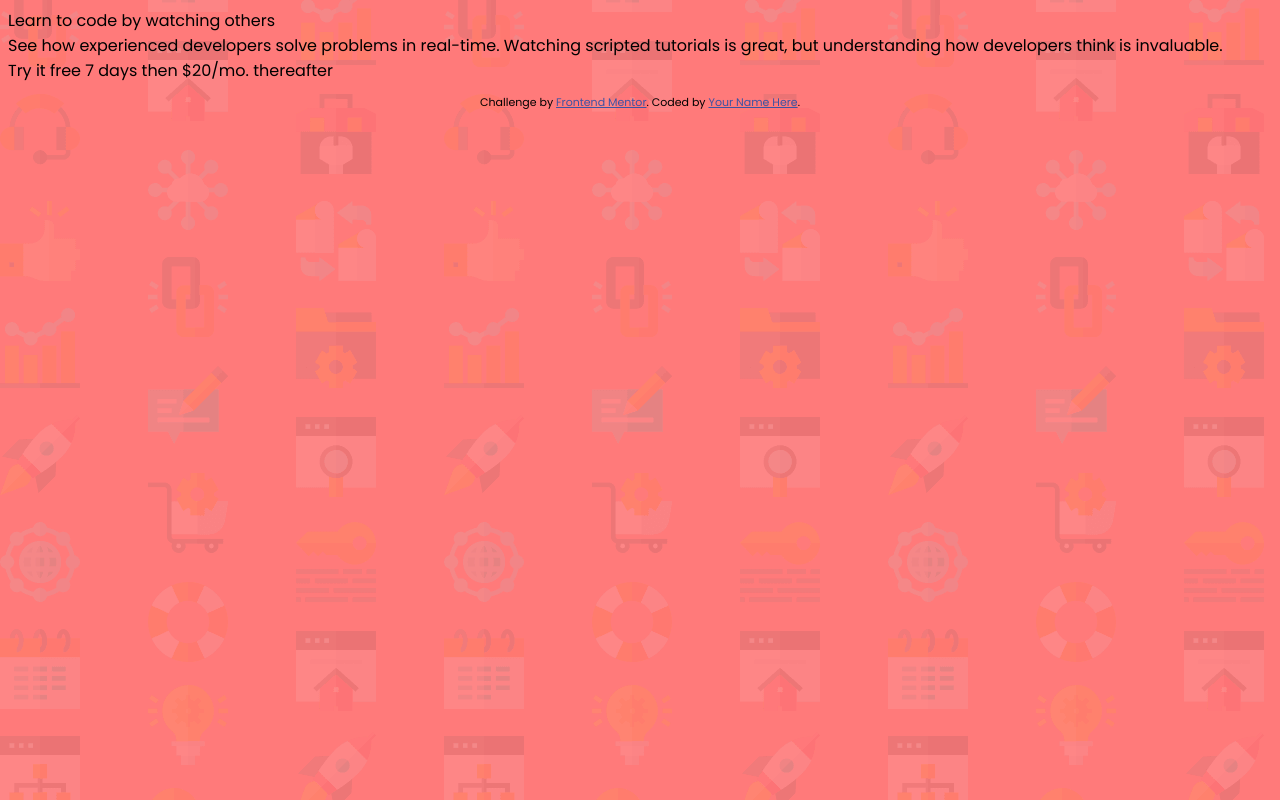
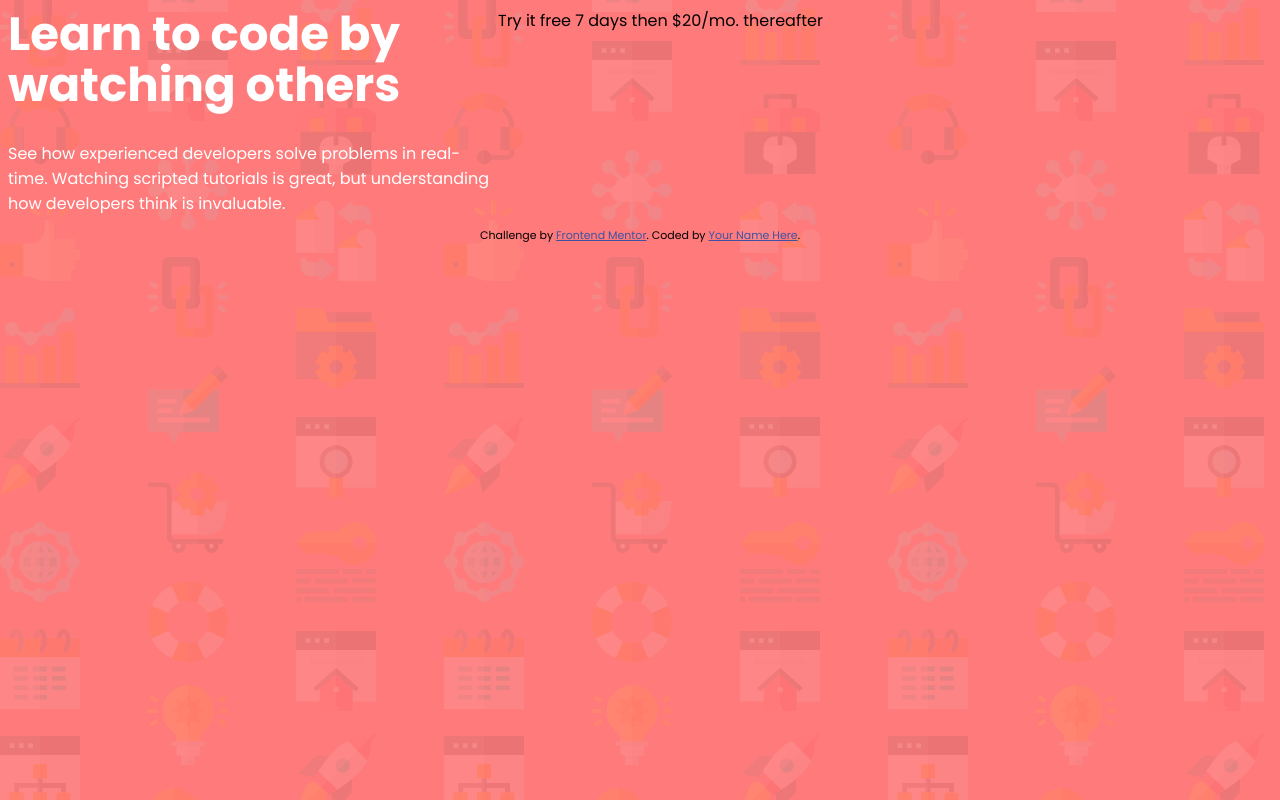
Before and after one commit to brittjavs/fm-intro-with-signup-form, a plain HTML site: page index.html in a window 1280 px wide. Drawn offline with Linux system fonts and the light colour scheme.

Commit message:
wrote css rules for the text div and it's children

```diff
--- a/style/style.css
+++ b/style/style.css
@@ -1,5 +1,25 @@
 body{
     font-family: 'Poppins', sans-serif;
+    font-size: 16px;
     background-color: hsl(0, 100%, 74%);
     background-image: url("../images/bg-intro-desktop.png");
 }
+
+.wrapper{
+    display: flex;
+    width: 75%;
+
+}
+
+.text{
+    width: 490px;
+    display: block;
+    color: white;
+}
+
+.large-text{
+    font-size: 35pt;
+    font-weight: 700;
+    line-height: 1.1;
+    margin-bottom: 30px;
+}
```
